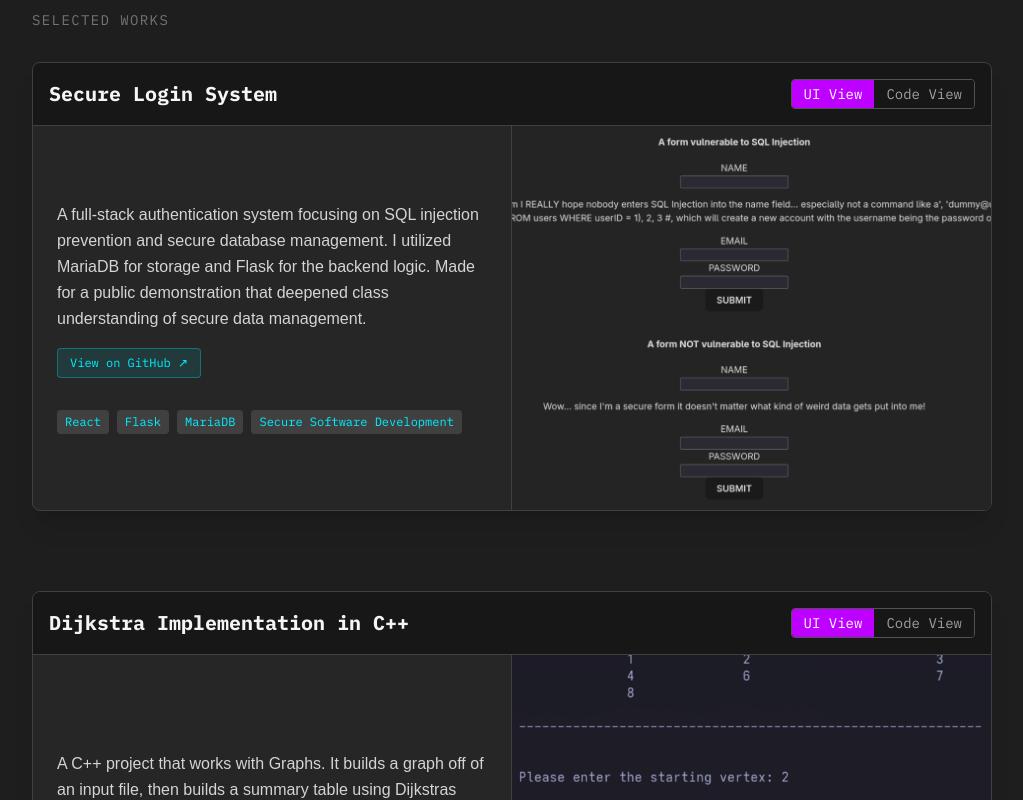
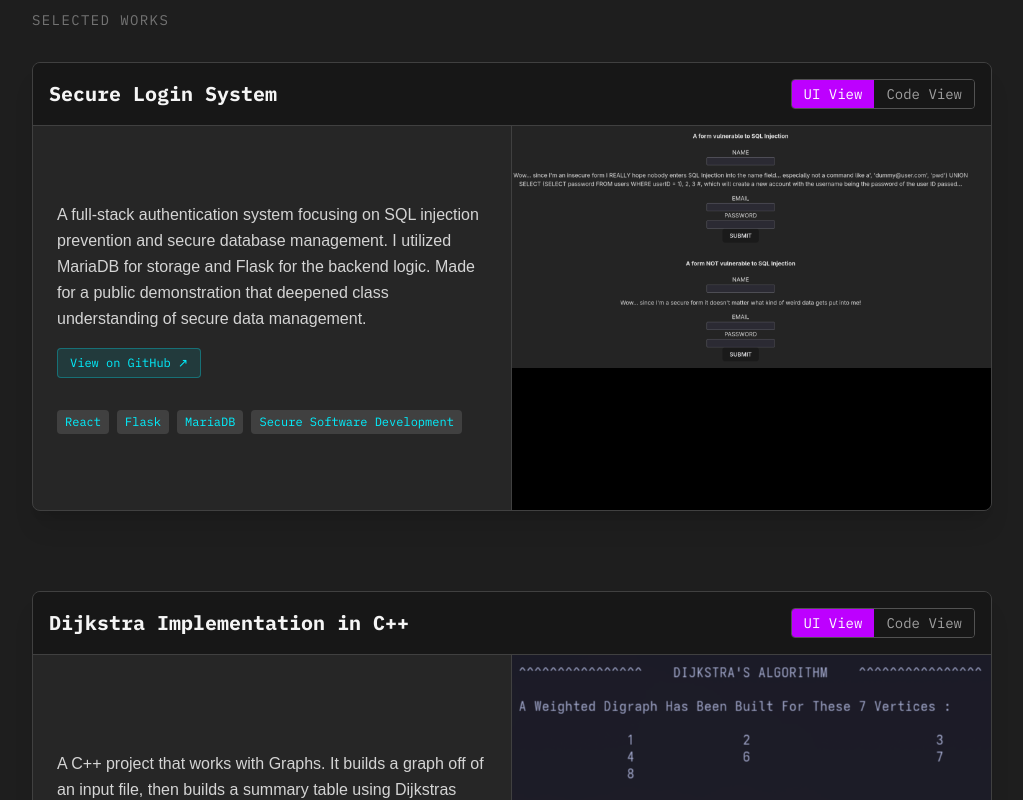
Before and after one commit to Jstowers1/Jstowers1.github.io, a Next.js app: page / in a window 1280 px wide. Shown: the part 3920-4720 px from the top of the page, without its empty margins (128-1151 px from the left). Built offline with nearby package versions, Linux system fonts and the light colour scheme; a web font is replaced by a local one.

Commit message:
fix project image blank space, scroll instead of crop

```diff
--- a/app/components/ProjectCard.tsx
+++ b/app/components/ProjectCard.tsx
@@ -89,13 +89,16 @@ export default function ProjectCard({ project }: { project: ProjectProps }) {
 
           {view === "ui" ? (
             // === IMAGE VIEW ===
-            <Image
-              src={project.image}
-              alt={project.title}
-              fill
-              className="object-cover"
-              sizes="(max-width: 768px) 100vw, 50vw"
-            />
+            <div className="absolute inset-0 overflow-auto custom-scrollbar">
+              <Image
+                src={project.image}
+                alt={project.title}
+                width={1200}
+                height={800}
+                className="w-full h-auto"
+                sizes="(max-width: 768px) 100vw, 50vw"
+              />
+            </div>
           ) : (
             // === CODE VIEW ===
             // KEY CHANGE 2: 'absolute inset-0' pins the text container to the edges
```
Also changed, not shown: public/SAELab.png, public/serverDashboard.png.
